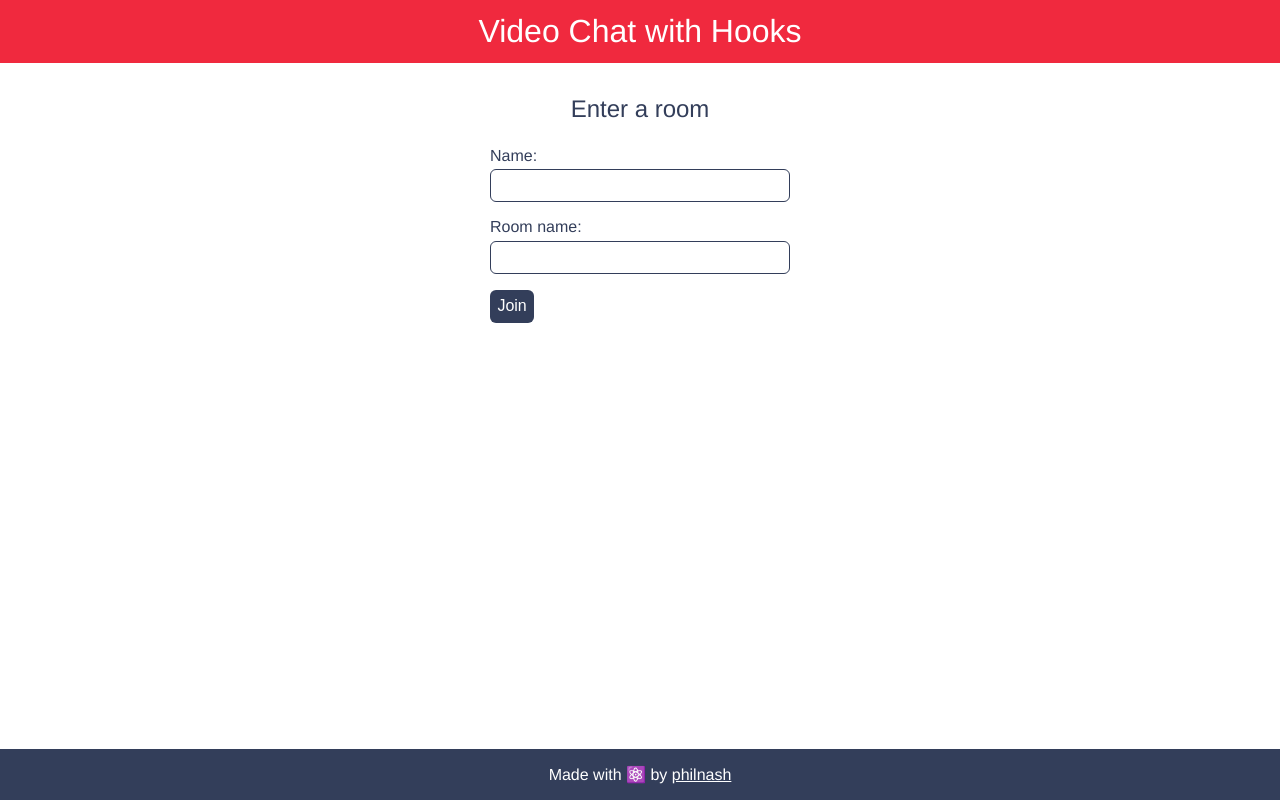
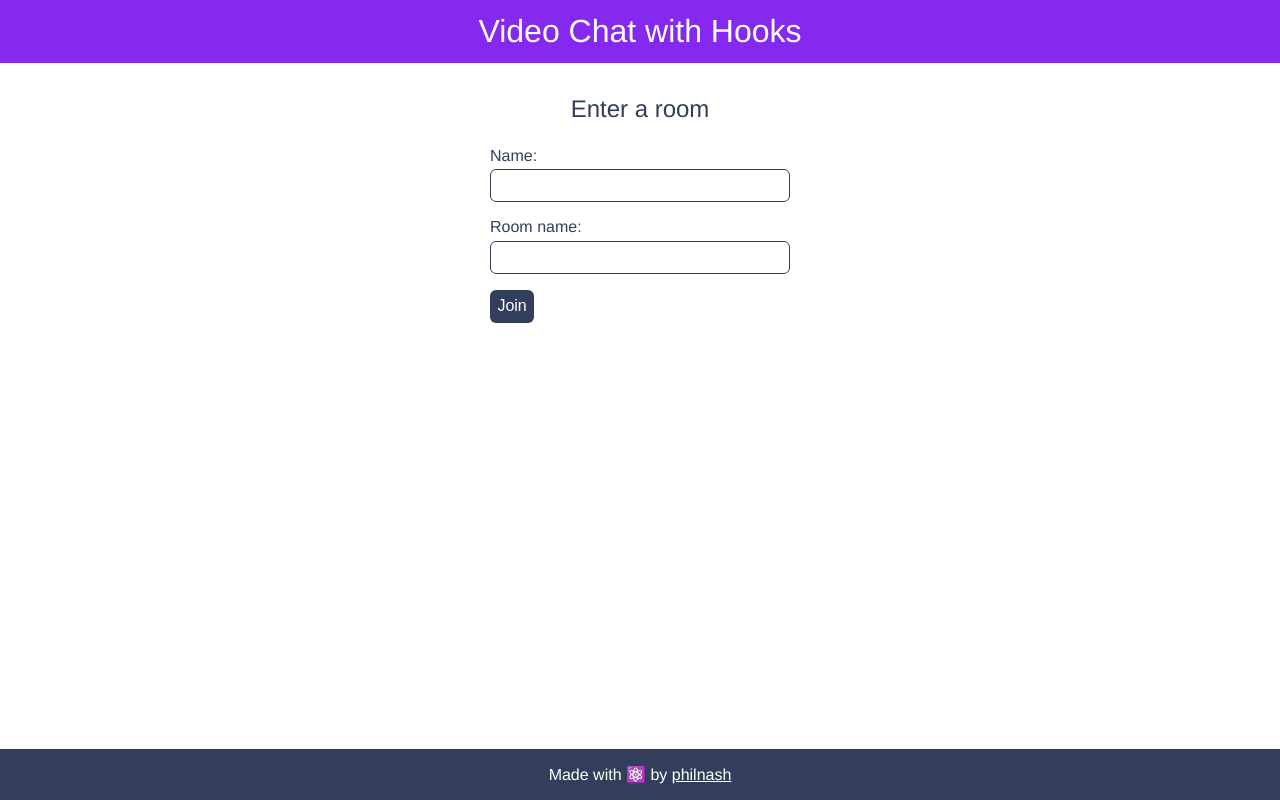
Before and after one commit to IsabellaSchneider7/studdybuddies, a React (Create React App) app in the folder studyBuddiesProject/: page / in a window 1280 px wide. Built offline with nearby package versions, Linux system fonts and the light colour scheme.

Commit message:
change another colour

```diff
--- a/studyBuddiesProject/src/App.css
+++ b/studyBuddiesProject/src/App.css
@@ -15,7 +15,7 @@ body {
 }
 
 header {
-  background: #f0293e;
+  background: #8629f0;
   color: #fff;
   text-align: center;
   flex-grow: 0;
```
